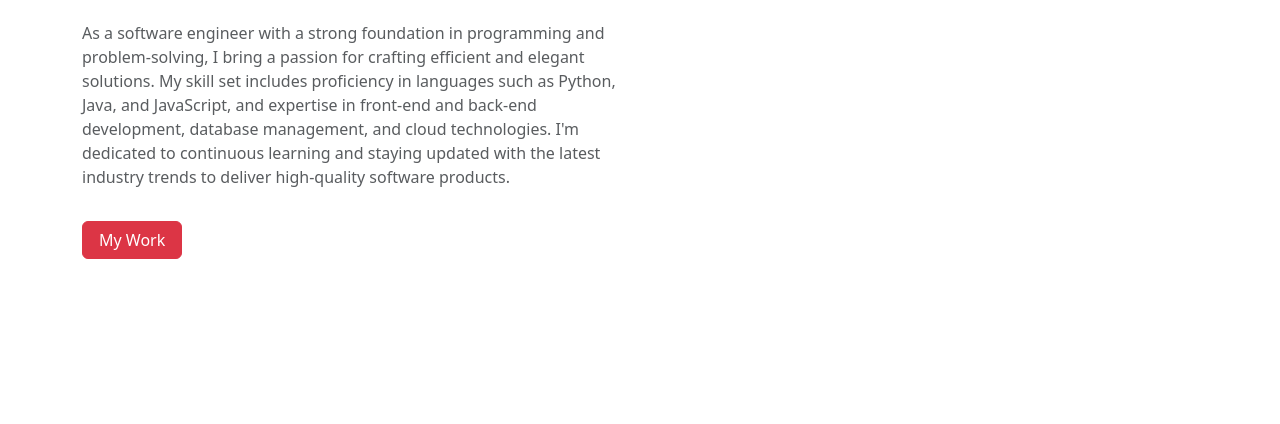
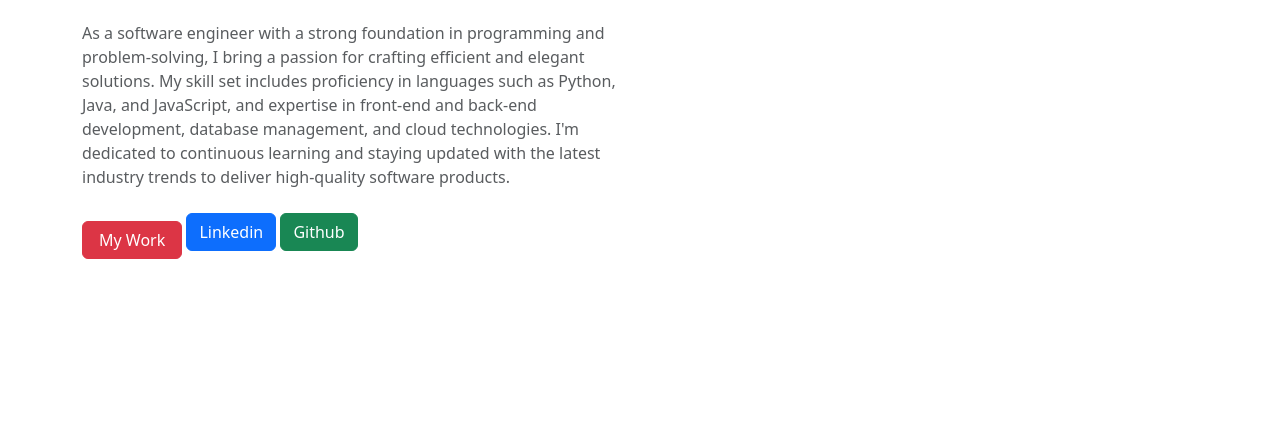
Before and after one commit to kaustubhchile/ST-Exp-1, a plain HTML site: page index.html in a window 1280 px wide. Shown: the part 376-800 px from the top of the page. Drawn offline with Linux system fonts and the light colour scheme.

Commit message:
index page updated

```diff
--- a/index.html
+++ b/index.html
@@ -56,6 +56,8 @@
                             deliver high-quality software products.
                         </p>
                         <a href="#portfolio" class="btn btn-danger px-3 mt-3">My Work</a>
+                        <button type="button" class="btn btn-primary">Linkedin</button>
+                        <button type="button" class="btn btn-success">Github</button>
                     </div>
                 </div>
             </div>
```
